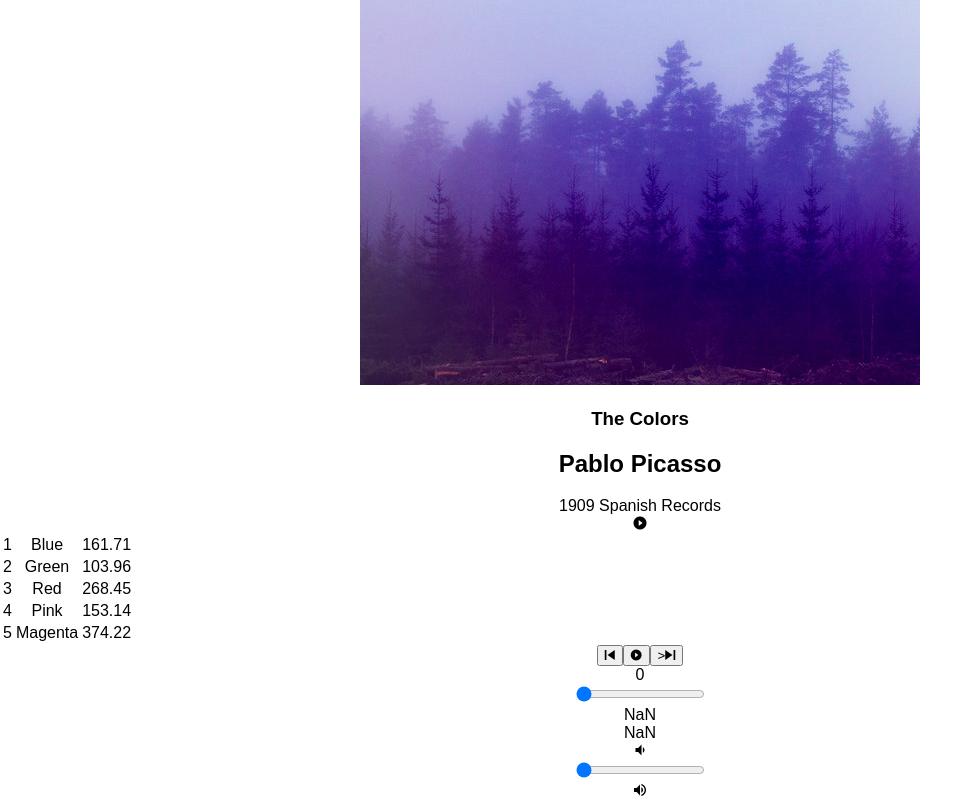
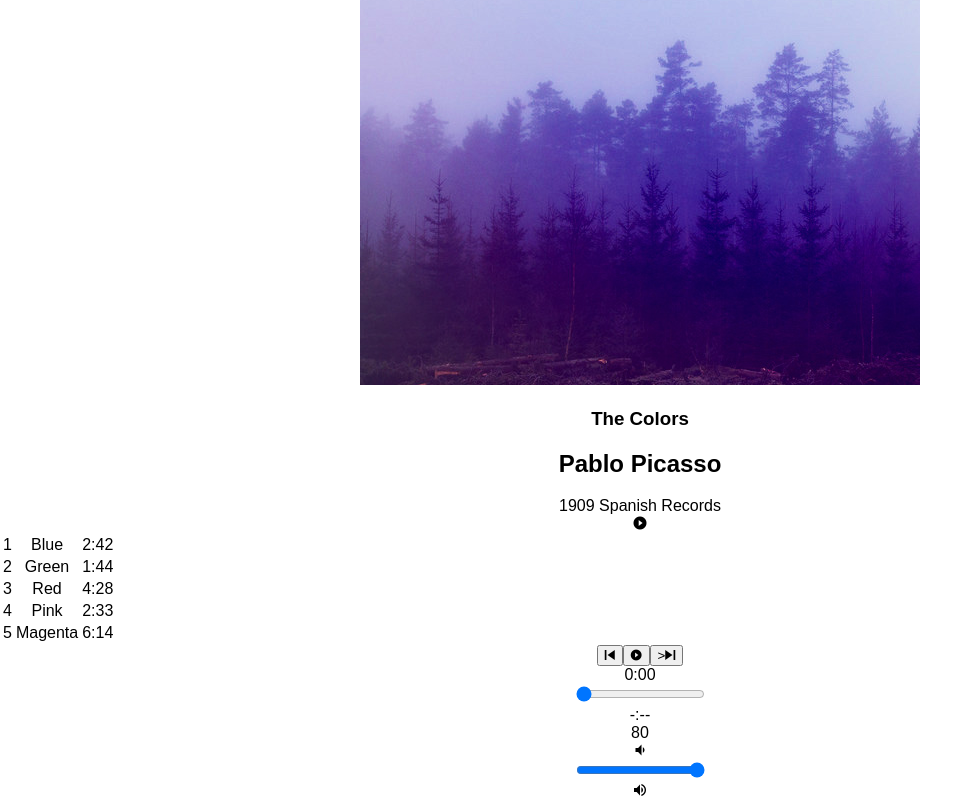
Before and after one commit to DarkVole/bloc-jams-react, a React (Create React App) app: page /album/the-colors in a window 1280 px wide. Shown: the part 273-1073 px from the top of the page, without its empty margins (0-980 px from the left). Built offline with nearby package versions, Linux system fonts and the light colour scheme.

Commit message:
times and formatting added

```diff
--- a/src/components/Album.js
+++ b/src/components/Album.js
@@ -21,7 +21,10 @@ class Album extends Component {
       isPlaying: false,
       currentVolume: 40,
       isHovering: 0,
-      nowHoverSong: null
+      nowHoverSong: null,
+      durationPrettyTime: "-:--",
+      stringTime: "",
+      stringCurrentTime: ""
     };
 
 
@@ -88,6 +91,30 @@ pause() {
     }
   }
 
+ formatTime(xTime) {
+  var fail = "-:--";
+  var xSeconds = xTime % 60;
+  var fSeconds = xSeconds.toFixed();
+  var sSeconds = fSeconds.toString();
+  var xMinutes = Math.round((xTime / 60) -.5);
+  var sMinutes = xMinutes.toString();
+  if (xMinutes < 1) { sMinutes = "0:";}
+  if (xTime < 10) { sSeconds = "0"+ sSeconds};
+
+if (isNaN(xSeconds)) {
+   return fail;
+
+  } else if
+   (isNaN(xMinutes)) {
+    return fail;
+  }
+
+  var xHash = ":";
+  var xBoth = xMinutes + xHash + sSeconds;
+ // console.log(xBoth);
+
+return xBoth
+}
 
 
 
@@ -115,17 +142,18 @@ handleSongClick(song) {
 }
 }
    handleVolumeChange(e) {
-     const newVolume = this.audioElement.volume * e.target.value;
+     const newVolume = e.target.value;
      //const newVolume = 0;
-     this.audioElement.currentVolume = newVolume;
-     this.setState({ currentVolume: newVolume });
-     console.log(this.state.currentVolume)
+     this.audioElement.volume = newVolume;
+     this.setState({ volume: newVolume });
+     console.log(this.state.volume)
    }
 
    handleTimeChange(e) {
      const newTime = this.audioElement.duration * e.target.value;
      this.audioElement.currentTime = newTime;
      this.setState({ currentTime: newTime });
+
    }
 
 
@@ -173,9 +201,11 @@ handleSongClick(song) {
               {
                 this.state.album.songs.map( (song, index) =>
                <tr className="song" key={index} onClick={() => this.handleSongClick(song)} >
-                <td onMouseEnter={() => this.setHoveringSong(song)} onMouseLeave={ () => this.setNotHoveringSong(song)}>{this.showButtons(song, index)} {this.hideButtons(song, index)}</td>
+                <td onMouseEnter={() => this.setHoveringSong(song)}
+                onMouseLeave={ () => this.setNotHoveringSong(song)}>{this.showButtons(song, index)}
+                {this.hideButtons(song, index)} </td>
                 <td>{song.title}</td>
-                <td>{song.duration}</td>
+                <td>{this.formatTime(song.duration)}</td>
                </tr>
 
             )
@@ -185,11 +215,13 @@ handleSongClick(song) {
          <PlayerBar
            isPlaying={this.state.isPlaying}
            currentSong={this.state.currentSong}
+           stringTime = {this.formatTime(this.audioElement.duration)}
+           stringCurrentTime = {this.formatTime(this.audioElement.currentTime)}
            handleSongClick={() => this.handleSongClick(this.state.currentSong)}
            currentTime={this.audioElement.currentTime}
            duration={this.audioElement.duration}
            volume = {this.audioElement.volume}
-           currentVolume={this.audioElement.currentVolume}
+           currentVolume={this.audioElement.volume}
            handlePrevClick={() => this.handlePrevClick()}
            handleNextClick={() => this.handleNextClick()}
            handleTimeChange={(e) => this.handleTimeChange(e)}
--- a/src/components/PlayerBar.js
+++ b/src/components/PlayerBar.js
@@ -20,7 +20,7 @@
 
          </section>
          <section id="time-control">
-           <div className="current-time">{this.props.currentTime}</div>
+           <div className="current-time">{this.props.stringCurrentTime}</div>
            <input
              type="range"
              className="seek-bar"
@@ -30,7 +30,8 @@
              step="0.01"
              onChange={this.props.handleTimeChange}
            />
-           <div className="total-time">{this.props.duration}</div>
+
+           <div className="total-time">{this.props.stringTime}</div>
          </section>
 
 
```
